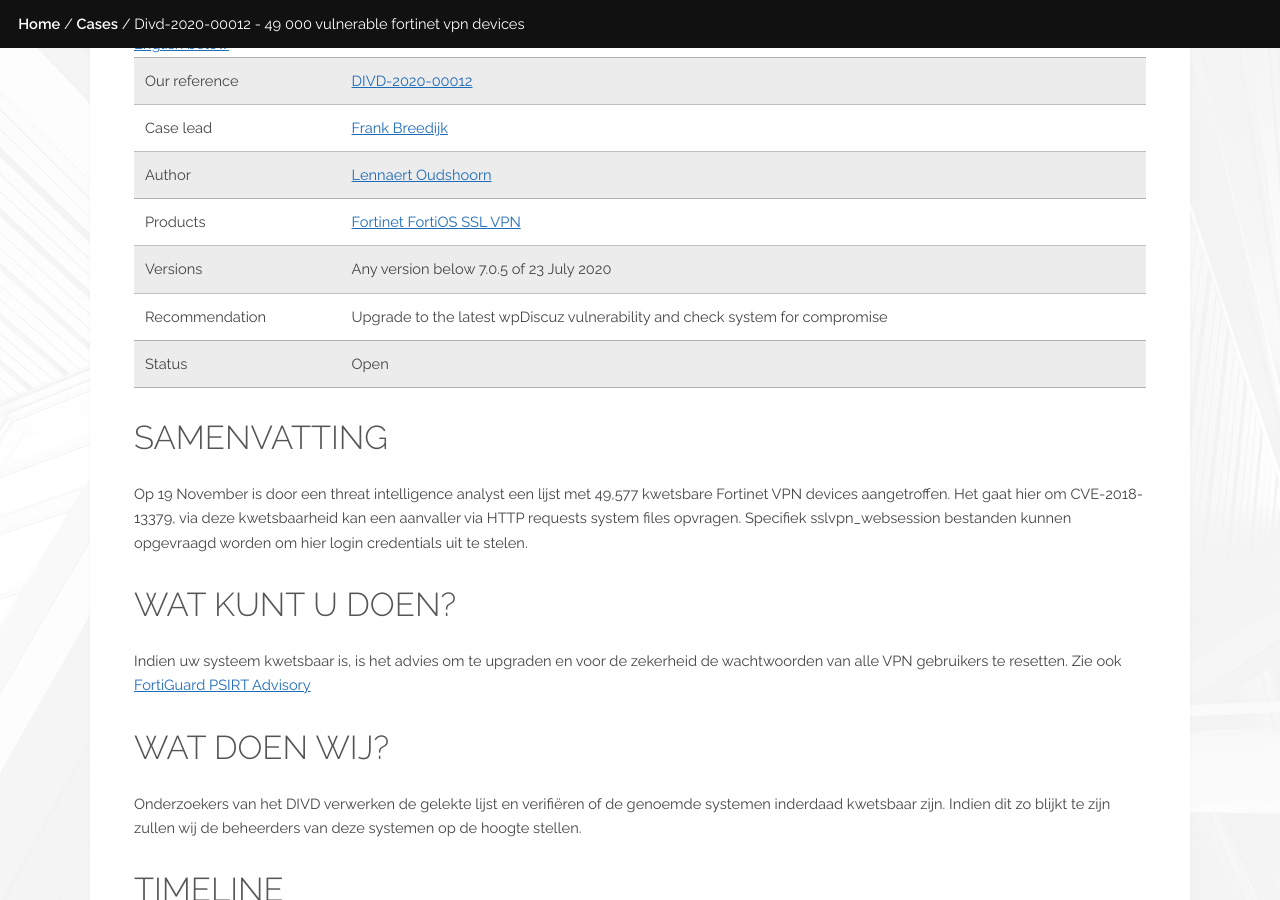
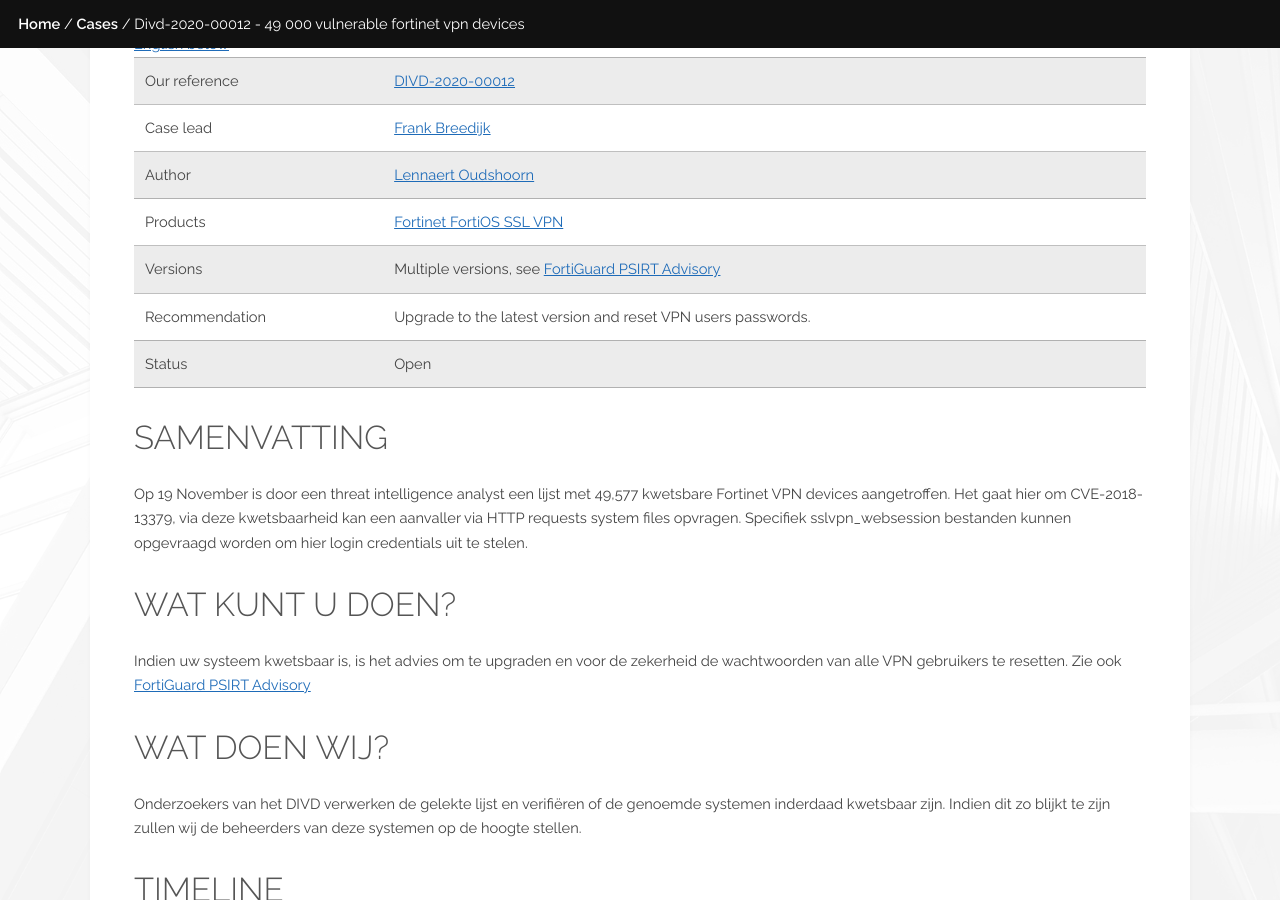
Before and after one commit to DIVD-NL/SecurityMeldpunt, a Jekyll site: the page built from cases/DIVD-2020-00012.md, in a window 1280 px wide and 900 px high, scrolled down 552 px. Built offline with Jekyll 4.4.1, drawn with Linux system fonts in a browser that asks for light colours.

Commit message:
Update DIVD-2020-00012.md
Missed recomendations and versions.

```diff
--- a/cases/DIVD-2020-00012.md
+++ b/cases/DIVD-2020-00012.md
@@ -15,8 +15,8 @@
 | Case lead | [{{ page.lead }}](/handlers/{{ page.lead }}) |
 | Author | [{{ page.author }}](/handlers/{{ page.author }}) |
 | Products | [Fortinet FortiOS SSL VPN](https://www.fortinet.com/products/fortigate/fortios) |
-| Versions | Any version below 7.0.5 of 23 July 2020 |
-| Recommendation | Upgrade to the latest wpDiscuz vulnerability and check system for compromise |
+| Versions | Multiple versions, see [FortiGuard PSIRT Advisory](http://www.fortiguard.com/psirt/FG-IR-18-384) |
+| Recommendation | Upgrade to the latest version and reset VPN users passwords. |
 | Status | {{ page.status }} |
 
 ## Samenvatting
```
